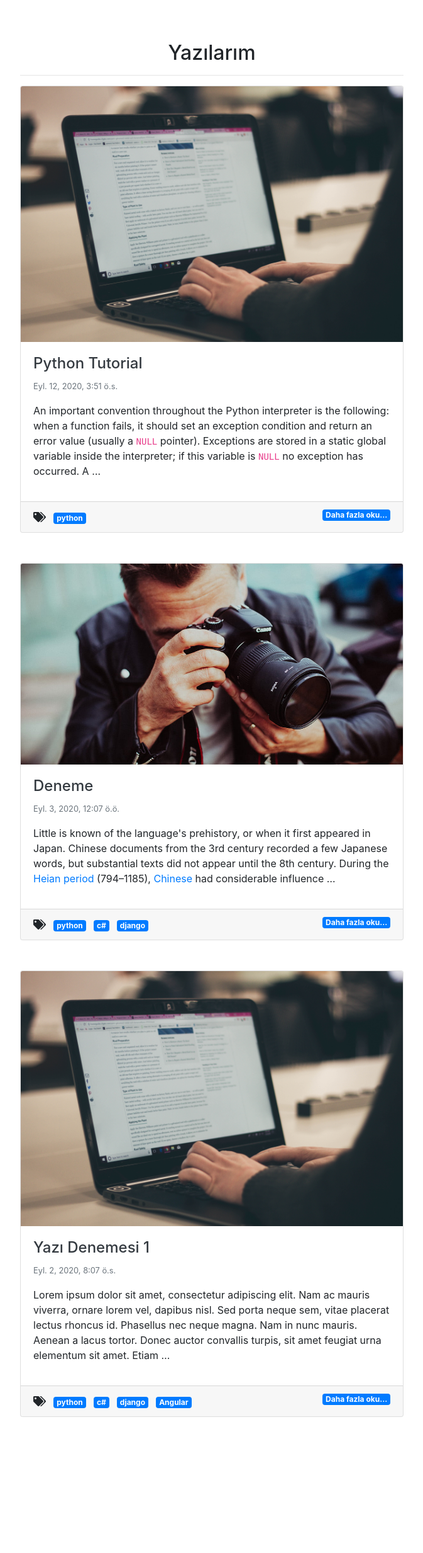
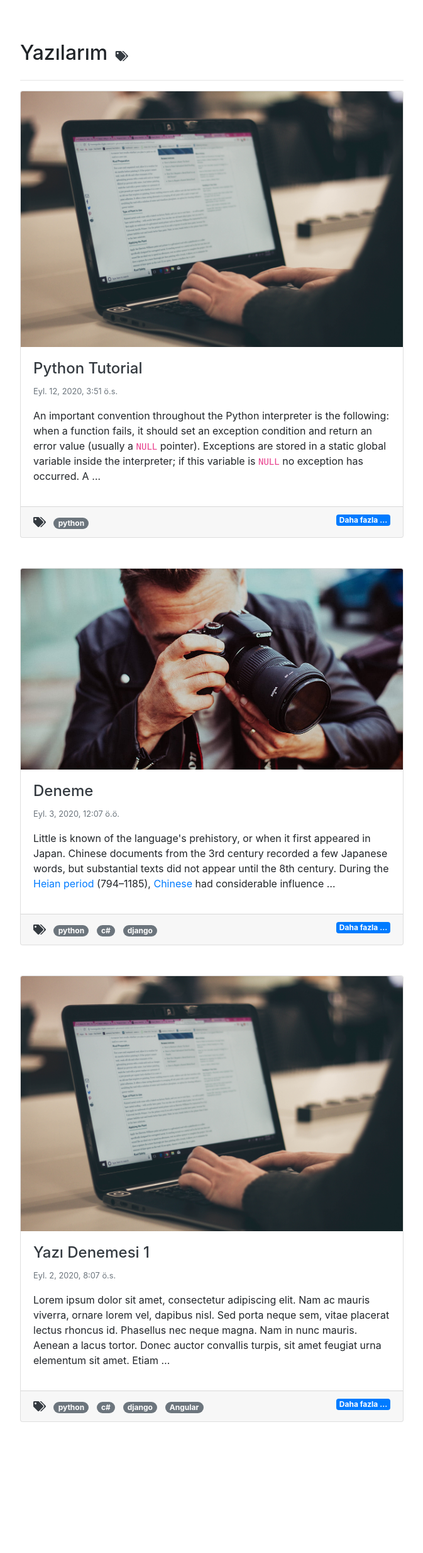
Before and after one commit to aatakansalar/django_personal_website, a Django app: page /posts/ in a window 1280 px wide. Shown: the part 63-2529 px from the top of the page at 63% size, without its empty margins (288-961 px from the left). Before the commit the page ends 2313 px from the top, so only its background shows below. Run offline with Django 3.2, Linux system fonts and the light colour scheme; data comes from the database, SQL or seed files in the repository; some libraries are stand-ins or nearby versions.

Commit message:
tags style update

```diff
--- a/post/views.py
+++ b/post/views.py
@@ -19,8 +19,10 @@ def about(request):
 
 def posts(request):
     posts = Post.objects.all()
+    tags = Tag.objects.all()
     context = {
         "posts": posts,
+        "tags": tags,
     }
     return render(request, 'posts.html', context)
 
--- a/templates/posts.html
+++ b/templates/posts.html
@@ -2,14 +2,23 @@
 {% block body %}
     <div class="row content-wrapper w-100">
         <div class="col-md-6 offset-md-3 align-self-center">
-            <h2 class="text-center">Yazılarım</h2><hr>
+            <h2 class="text-center d-inline-flex mr-2">Yazılarım</h2>
+            {% if tags %}
+            <a href="#tags-collapse" data-toggle="collapse" title="Etiketler" aria-expanded="true">
+                <i class="fas fa-tags mr-2 text-dark"></i>
+            </a>
+            <div class="collapse" id="tags-collapse">
+            {% for tag in tags %}
+                <a href="{% url 'post:tagposts' tag.id %}" class="badge badge-secondary badge-pill">{{tag.tag_name}}</a>
+            {% endfor %}
+            </div>
+            {% endif %}
+            <hr>
             {% if tag %}
-                <p class="text-center"> Filtre Etiketi:
-                    <a href="{% url 'post:posts'  %}">
-                    <span class="badge badge-info ">{{tag.tag_name}}</span>
-                    </a>
+                <p class="">
+                    <i class="fas fa-tags mr-2 text-dark"></i>Filtre Etiketi:
+                    <a href="{% url 'post:posts' %}" class="badge badge-secondary badge-pill">{{tag.tag_name}} x</a>
                 </p>
-                <br>
             {% endif %}
             {% for post in posts %}
             <div class="card mb-5">
@@ -20,22 +29,20 @@
                 <div class="card-body">
                     <a href="{% url 'post:post' post.id %}" class="text-dark"><h4>{{post.post_title}}</h4></a>
                     <small class="text-secondary">{{post.post_date}}</small>
-
-
                     <p class="card-text ">{{post.post_content|truncatewords:50|safe}}</p>
                </div>
 
                <div class="card-footer">
                 {% if post.post_tags.all  %}
-                <i class="fas fa-tags mr-2"></i>
+                <i class="fas fa-tags mr-2 text-dark"></i>
                 {% for tag in post.post_tags.all %}
-                    <a href="{% url 'post:tagposts' tag.id %}" class="mr-2 text-decoration-none">
-                        <span class="badge badge-primary ">{{tag.tag_name}}</span>
+                    <a href="{% url 'post:tagposts' tag.id %}" class="mr-2 text-decoration-none badge badge-secondary badge-pill">
+                        {{tag.tag_name}}
                     </a>
                 {% endfor %}
                 {% endif %}
                 <a href="{% url 'post:post' post.id %}" class="w-100">
-                    <span class="badge badge-primary float-right">Daha fazla oku...</span>
+                    <span class="badge badge-primary float-right">Daha fazla ...</span>
                 </a>
 
                </div>
```
Also changed, not shown: templates/post.html (+13 -5 lines), static/style/style.css (line endings or trailing spaces).
